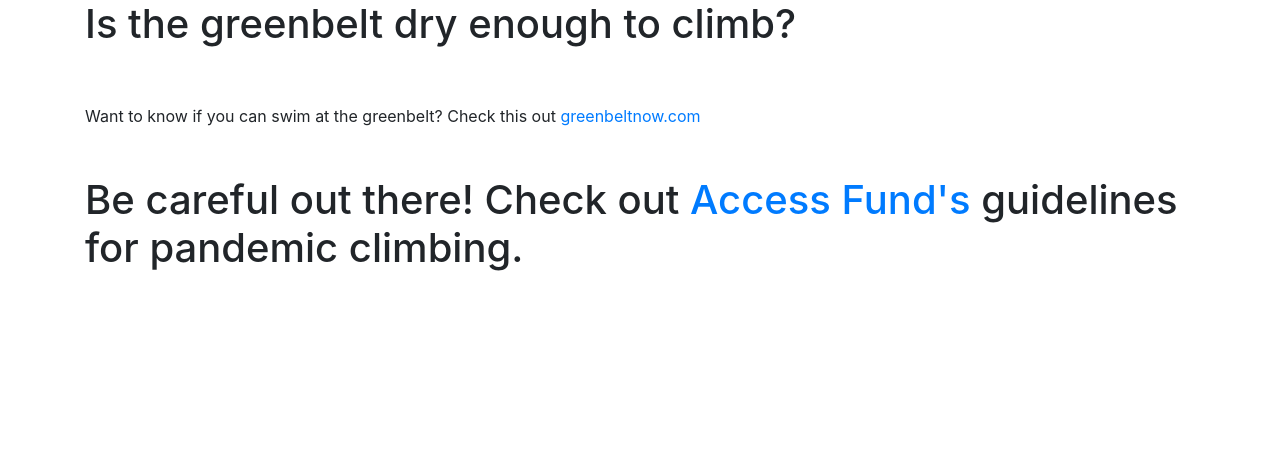
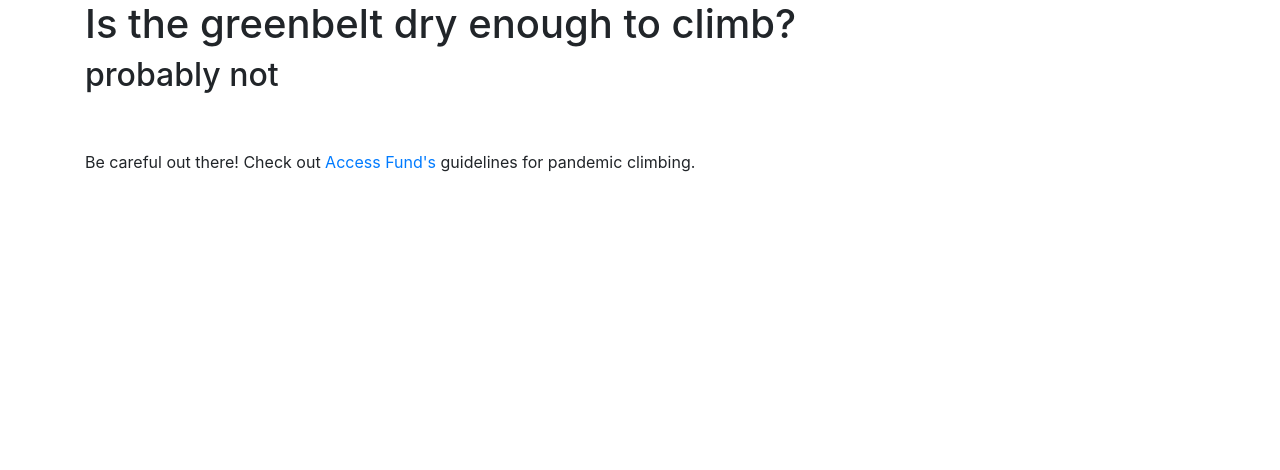
Before and after one commit to soapy1/is-the-greenbelt-dry, a Flask app: template is_the_greenbelt_dry/templates/dry.html in a window 1280 px wide. Shown: the top 470 px of the page. Run offline with Flask 2, Linux system fonts and the light colour scheme; the template is opened without the code that fills it, so the values that code supplies are empty; some libraries are stand-ins or nearby versions.

Commit message:
Add a yes/no answer to main page

```diff
--- a/is_the_greenbelt_dry/templates/dry.html
+++ b/is_the_greenbelt_dry/templates/dry.html
@@ -10,20 +10,18 @@
   </div>
   <div class="row">
     <div class="col-md">
+      {% if greenbelt_dry %}
+        <h2>probably</h2>
+      {% else %}
+       <h2>probably not</h2>
+      {% endif %}
       <div class="msg"> {{ msg }} </div>
     </div>
   </div>
   <br><br>
   <div class="row">
     <div class="col-md">
-      Want to know if you can swim at the greenbelt?
-      Check this out <a href=http://www.greenbeltnow.com/>greenbeltnow.com</a>
-    </div>
-  </div>
-  <br><br>
-  <div class="row">
-    <div class="col-md">
-	    <h1>Be careful out there! Check out <a href=https://www.accessfund.org/open-gate-blog/climbing-during-the-coronavirus-pandemic>Access Fund's</a> guidelines for pandemic climbing.</h1>
+	    Be careful out there! Check out <a href=https://www.accessfund.org/open-gate-blog/climbing-during-the-coronavirus-pandemic>Access Fund's</a> guidelines for pandemic climbing.
     </div>
   </div>
 </main>
```
